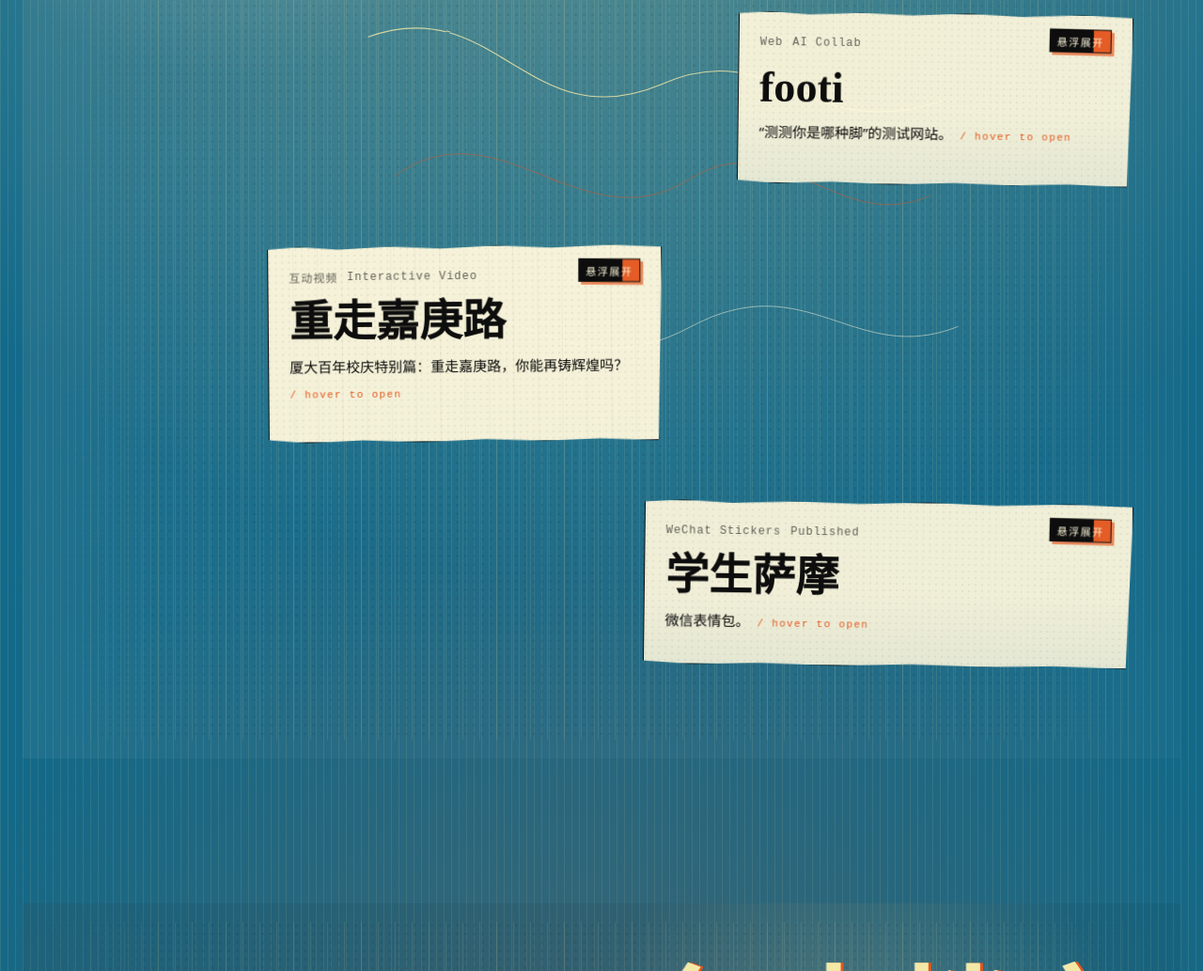
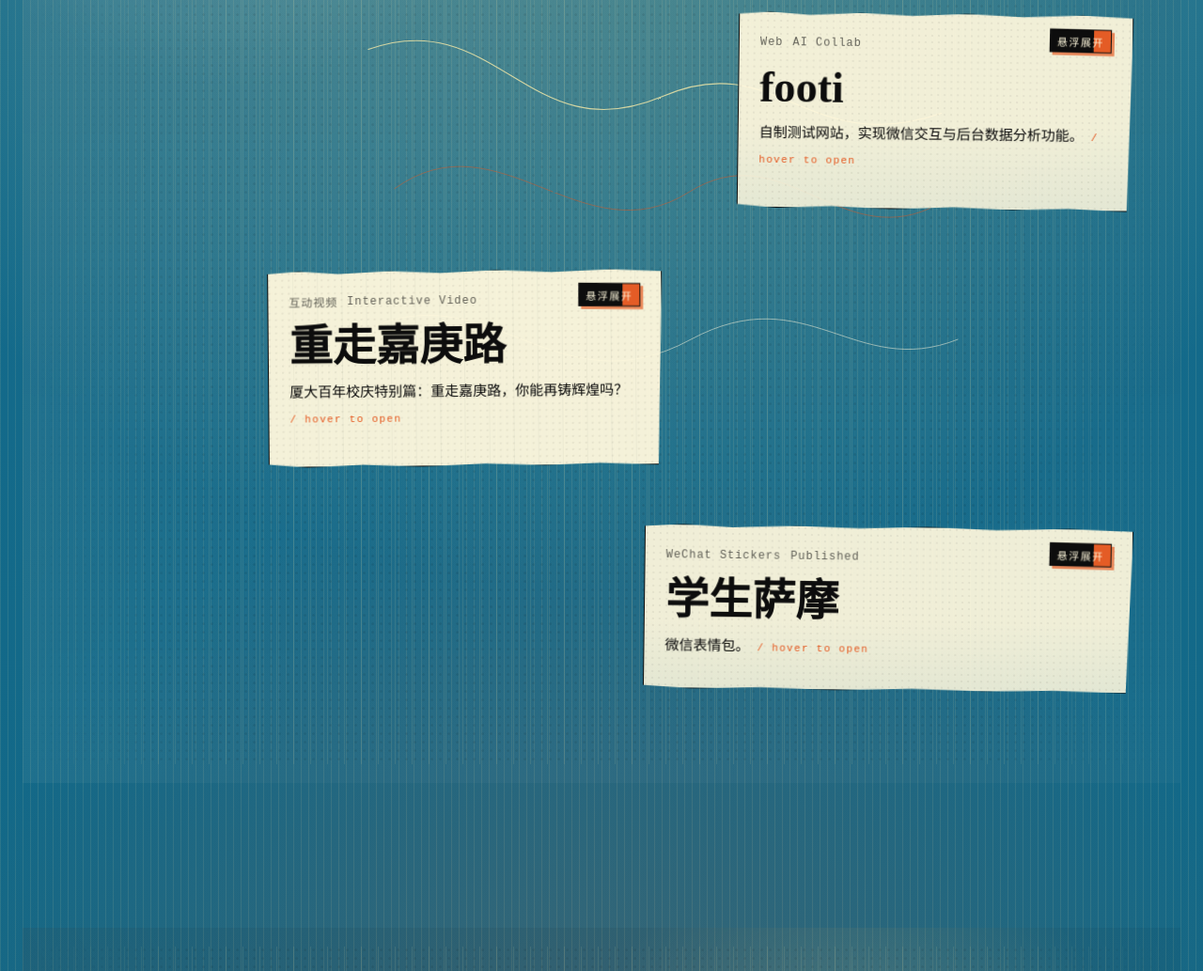
Before and after one commit to Yomozuki277/personal-portfolio, a plain HTML site: page index.html in a window 1280 px wide. Shown: the part 1560-2593 px from the top of the page at 94% size. Drawn offline with Linux system fonts and the light colour scheme.

Commit message:
Update footi description

```diff
--- a/index.html
+++ b/index.html
@@ -632,7 +632,7 @@
           <article class="node n2" tabindex="0">
             <div class="meta"><span>Web</span><span>AI Collab</span></div>
             <h3>footi</h3>
-            <p>“测测你是哪种脚”的测试网站。</p>
+            <p>自制测试网站，实现微信交互与后台数据分析功能。</p>
             <a href="https://www.footi.bond/" target="_blank" rel="noreferrer">Enter</a>
           </article>
           <article class="node n10" tabindex="0">
```
